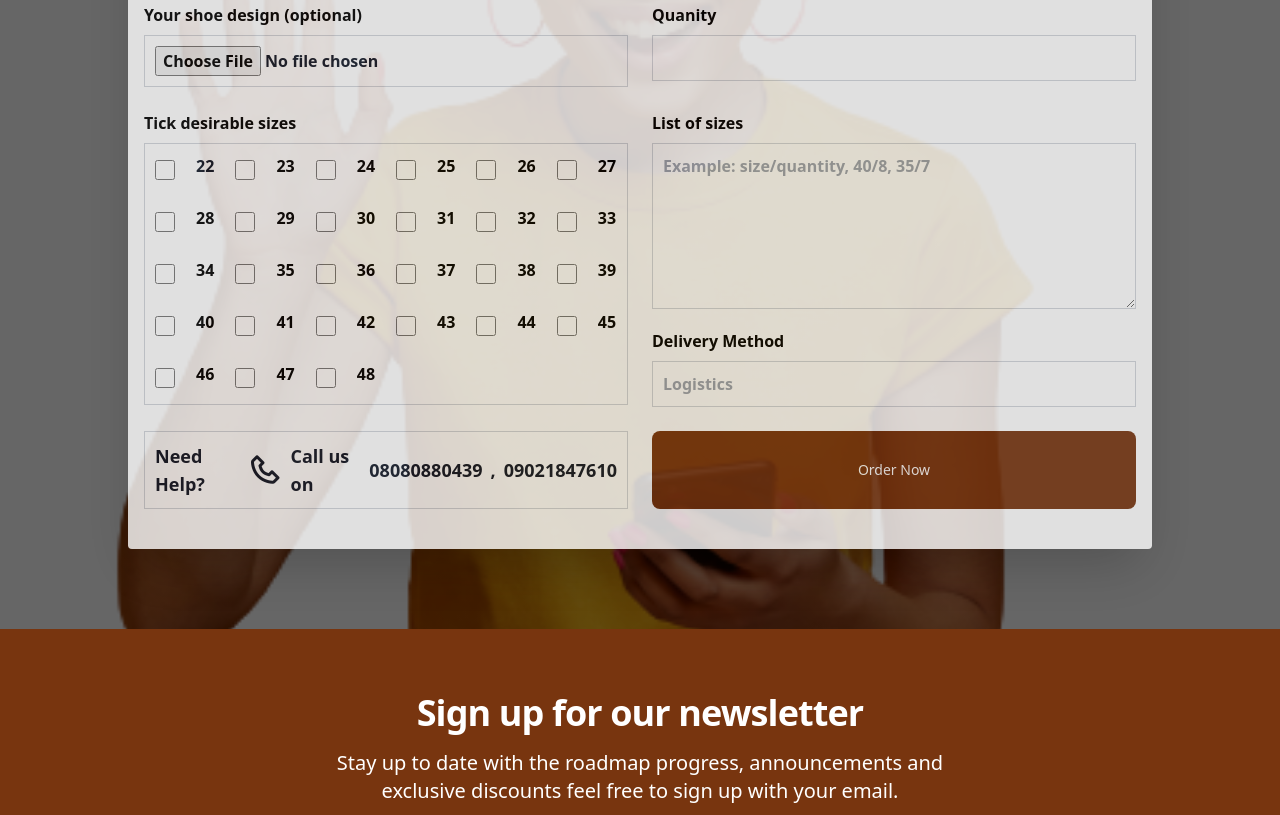
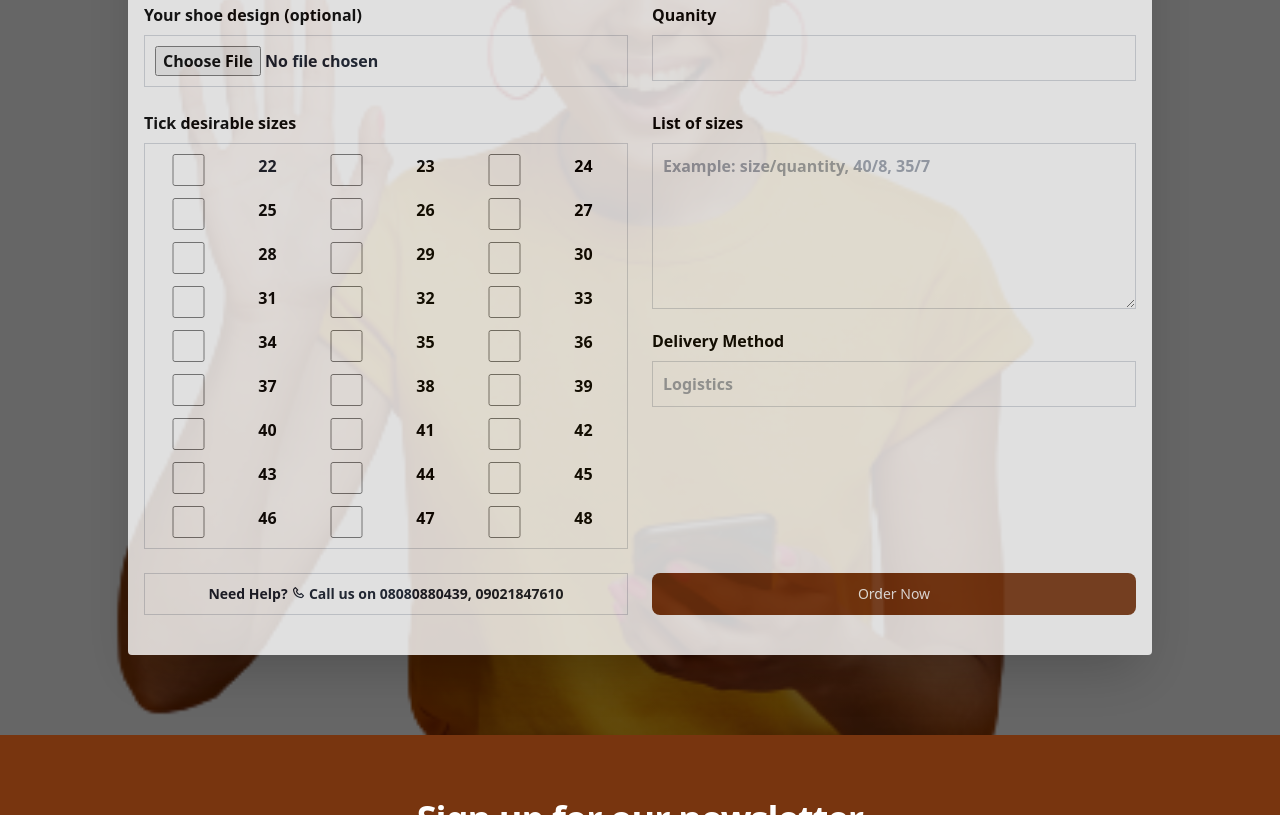
Before and after one commit to yongeazi143/yakasonshoes, a website: page build/order.html in a window 1280 px wide. Shown: the part 471-1286 px from the top of the page. Drawn offline with nearby package versions, Linux system fonts and the light colour scheme.

Commit message:
Update order.html

```diff
--- a/build/order.html
+++ b/build/order.html
@@ -234,7 +234,8 @@
             <div>
                <label for="sizes" class="block mb-2 text-base font-semibold text-black">Tick desirable sizes</label>
                <div
-                  class="bg-transparent border border-gray-300 text-gray-900 text-base font-semibold grid grid-cols-12 gap-5 w-full p-2.5 text-center">
+                  class="bg-transparent border border-gray-300 text-gray-900
+                   text-base font-semibold  grid grid-cols-6 md:grid-cols-12 gap-3 w-full p-2.5 text-center">
                   <input type="checkbox" name="s-22" id="" class="">
                   <label for="s-22" class="mb-2 text-base font-semibold ">22</label>
                   <input type="checkbox" name="s-23" id="">
@@ -298,15 +299,17 @@
                   placeholder="Example: size/quantity, 40/8, 35/7"></textarea>
 
                <div class="lg:mt-5">
-               <label for="delivery" class="block mb-2 text-base font-semibold text-black">Delivery Method </label>
+                  <label for="delivery" class="block mb-2 text-base font-semibold text-black">Delivery Method </label>
 
-               <input type="text" id=""
-                  class="bg-transparent border border-gray-300 text-gray-900 text-base cursor-pointer font-semibold block w-full p-2.5" placeholder="Logistics"/>
+                  <input type="text" id=""
+                     class="bg-transparent border border-gray-300 text-gray-900 text-base cursor-pointer font-semibold block w-full p-2.5"
+                     placeholder="Logistics" />
                </div>
             </div>
 
-            <div class="bg-transparent border border-gray-300 text-gray-900 text-lg  font-semibold w-full p-2.5 flex justify-center items-center gap-2">
-               Need Help? <i class="bx bx-phone bx-md"></i> Call us on
+            <div
+               class="bg-transparent border border-gray-300 text-gray-900 text-sm  font-semibold w-full p-2.5 block text-center ">
+               Need Help? <i class="bx bx-phone"></i> Call us on
                <a class="hover:text-amber-800" href="tel:+2348080880439"> 08080880439</a>,
                <a class="hover:text-amber-800" href="tel:+2349021847610">09021847610</a>
             </div>
```
